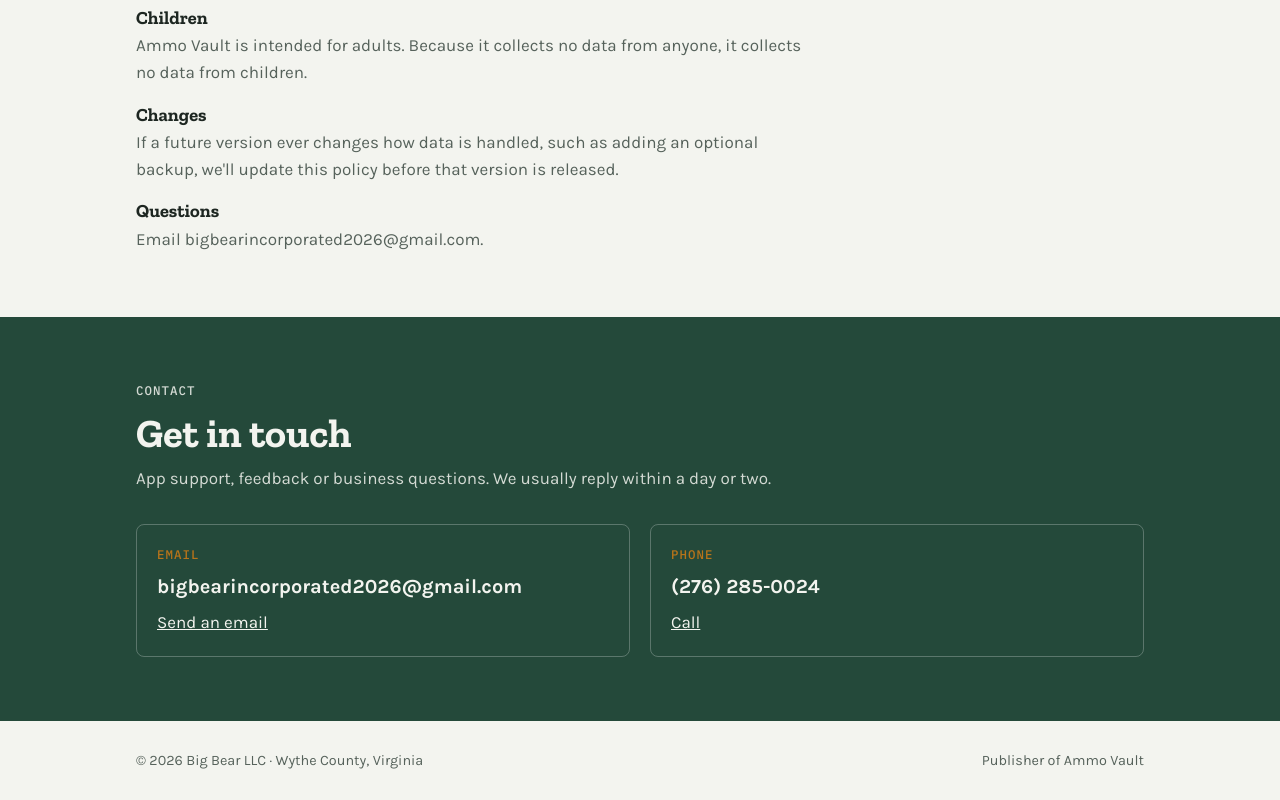
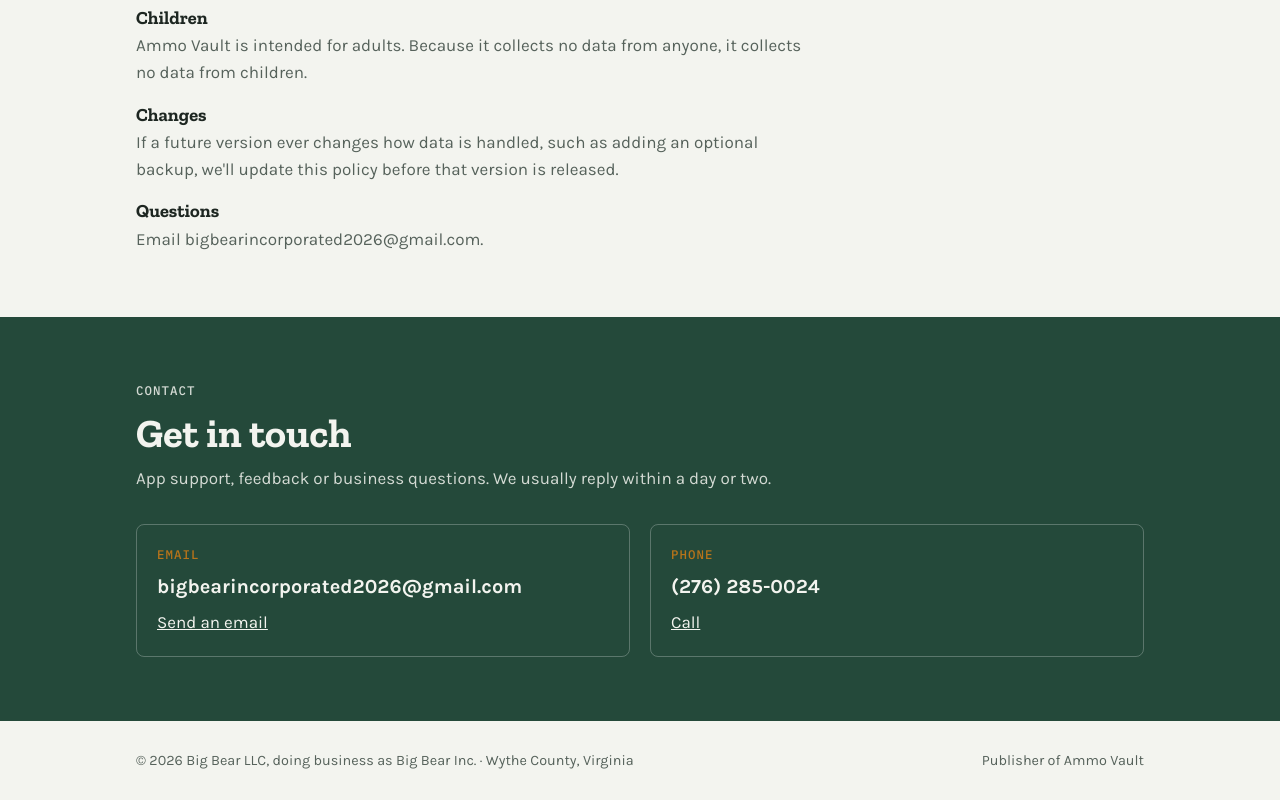
Before and after one commit to shawnibooxxl-gif/shawnibooxxl-gif.github.io, a plain HTML site: page index.html in a window 1280 px wide. Shown: the part 2149-2949 px from the top of the page. Drawn offline with nearby package versions, Linux system fonts and the light colour scheme.

Commit message:
Add files via upload

```diff
--- a/index.html
+++ b/index.html
@@ -206,7 +206,7 @@
 </main>
 <footer>
   <div class="wrap">
-    <span>© 2026 Big Bear LLC · Wythe County, Virginia</span>
+    <span>© 2026 Big Bear LLC, doing business as Big Bear Inc. · Wythe County, Virginia</span>
     <span>Publisher of Ammo Vault</span>
   </div>
 </footer>
```
